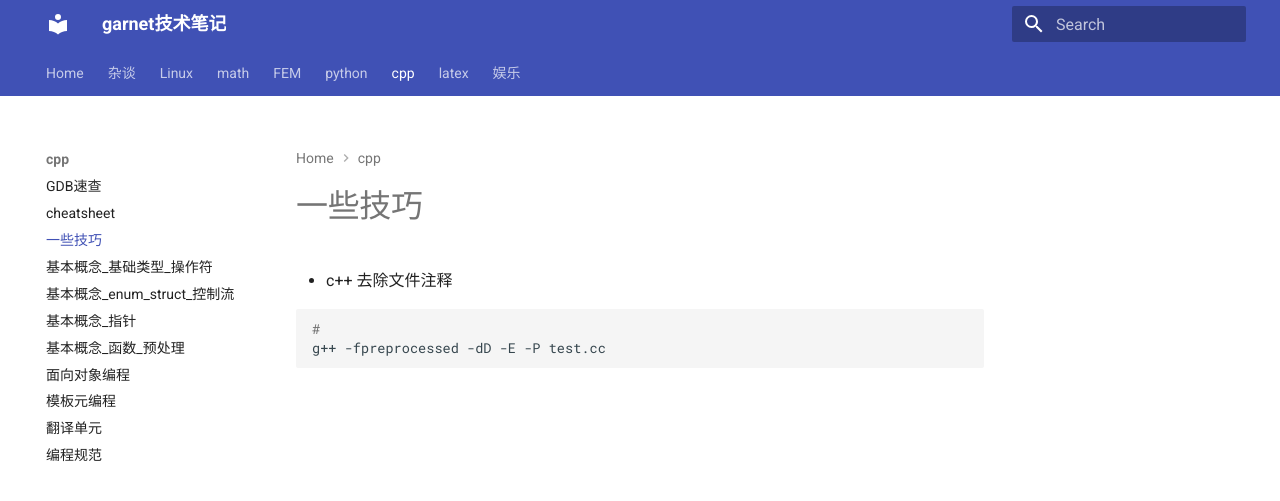
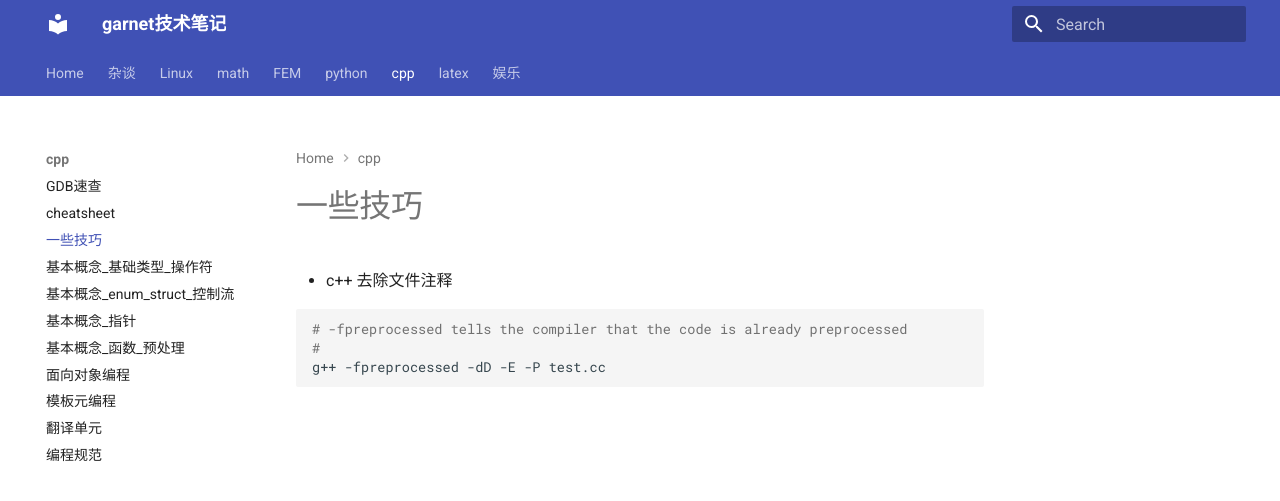
Before and after one commit to ymma98/technotes, an MkDocs documentation site: the page built from docs/cpp/一些技巧.md, in a window 1280 px wide. Shown: the top 501 px of the page. Built offline with MkDocs 1.6.1 and Material for MkDocs 9.7.7, drawn with Linux system fonts in a browser that asks for light colours.

Commit message:
docs/cpp/一些技巧.md updated from https://stackedit.cn/

````diff
--- a/docs/cpp/一些技巧.md
+++ b/docs/cpp/一些技巧.md
@@ -3,9 +3,11 @@
 * c++ 去除文件注释
 
 ```bash
+# -fpreprocessed tells the compiler that the code is already preprocessed
 #
 g++ -fpreprocessed -dD -E -P test.cc
 ```
 <!--stackedit_data:
-eyJoaXN0b3J5IjpbLTEyMTAzNjg1NjAsLTMwMTU1NjA3XX0=
+eyJoaXN0b3J5IjpbMTQ0Njg4MDI1OSwtMTIxMDM2ODU2MCwtMz
+AxNTU2MDddfQ==
 -->
````
